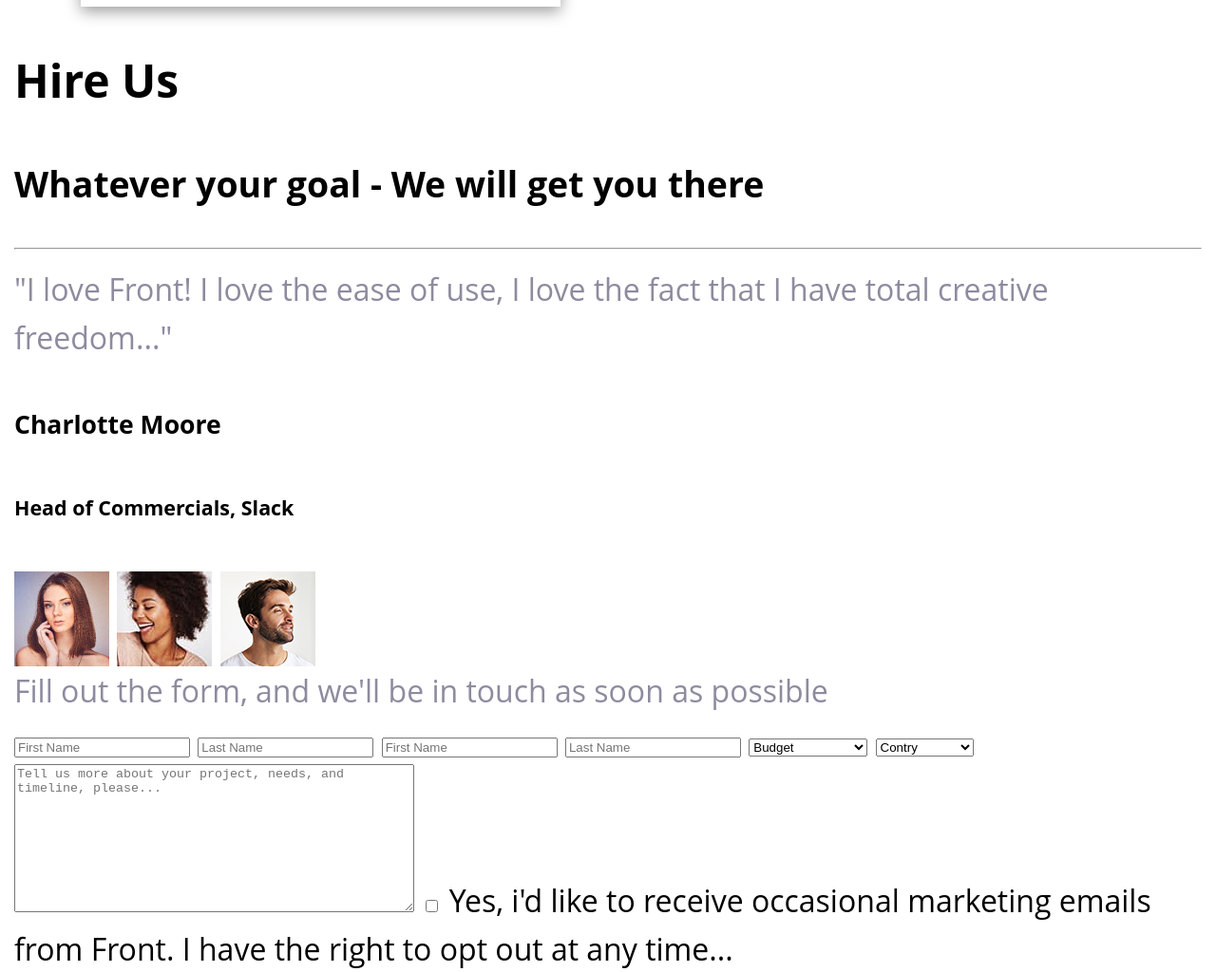
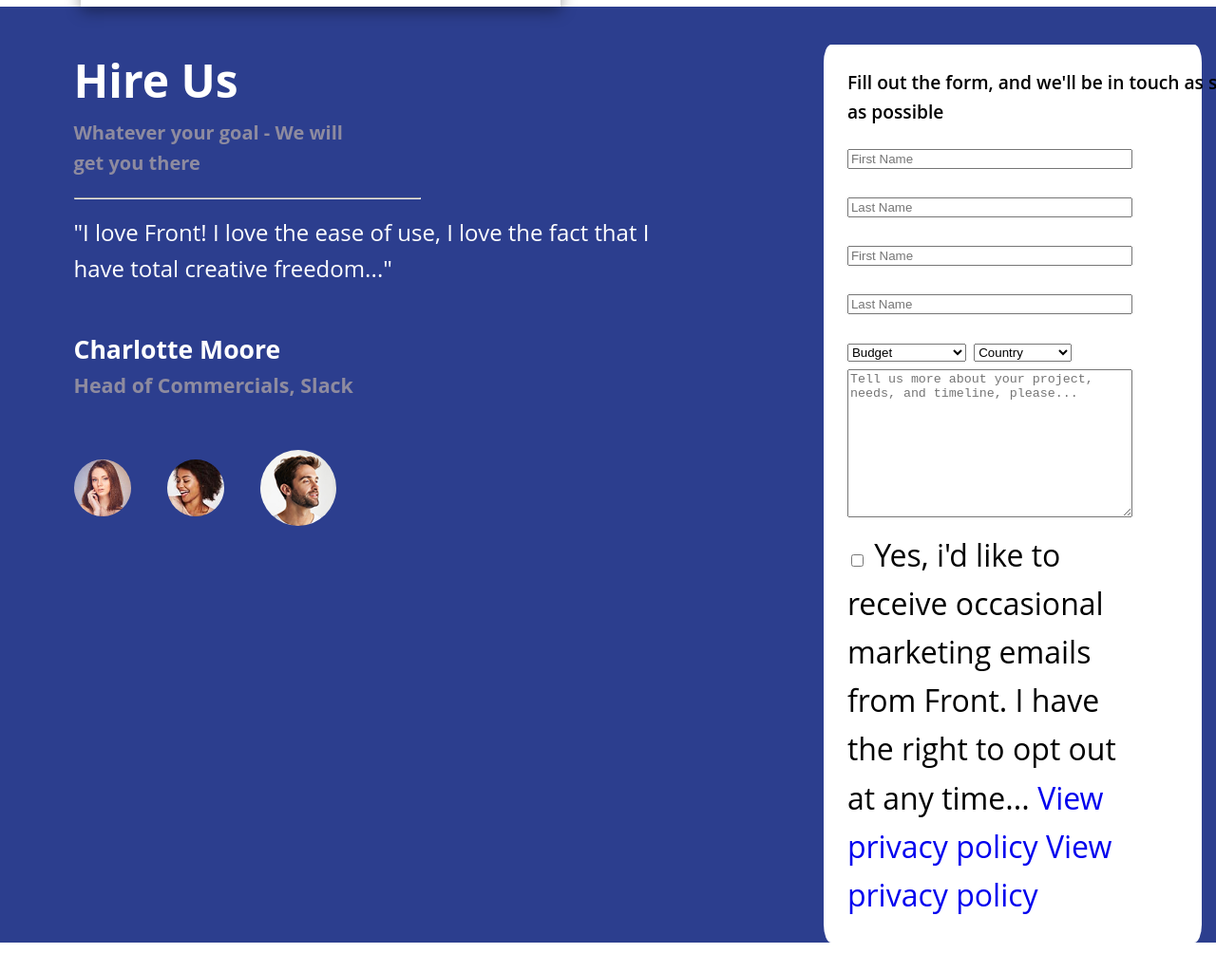
Before and after one commit to Gehrkegame/Sass, a plain HTML site: page index.html in a window 1280 px wide. Shown: the part 4815-5839 px from the top of the page at 95% size. After the commit the page ends 5808 px from the top, so only its background shows below. Drawn offline with Linux system fonts and the light colour scheme.

Commit message:
added form and css

```diff
--- a/CSS/style.css
+++ b/CSS/style.css
@@ -452,3 +452,93 @@
 .features p {
   font-size: var(--size-16);
 }
+
+.hire-wrapper {
+  display: flex;
+  background-color: #2c3e8e;
+}
+
+.contact-form {
+  display: block;
+  text-align: center;
+}
+
+.hire-text h1 {
+  color: var(--white);
+  margin-bottom: auto;
+}
+
+.hire-text h3 {
+  color: var(--font-color-light);
+  font-size: var(--size-20);
+  width: 31%;
+  margin-top: 0;
+}
+
+.hire-header hr {
+  width: 40%;
+  margin-left: 0;
+}
+.hire-header {
+  padding-left: 5%;
+  margin-right: -10%;
+}
+.hire-header p {
+  color: var(--white);
+  font-size: 75%;
+  width: 70%;
+}
+.hire-header h5 {
+  margin-bottom: auto;
+  color: var(--white);
+}
+.hire-header h6 {
+  color: var(--font-color-light);
+  margin-top: 0;
+}
+
+.sm-circle {
+  border-radius: 50%;
+  width: var(--size-60);
+  margin-right: var(--size-30);
+}
+
+.med-circle {
+  border-radius: 50%;
+  width: var(--size-80);
+}
+form {
+  width: 350px;
+  padding: 25px;
+  display: inline-block;
+  margin-right: auto;
+  text-align: left;
+  object-fit: cover;
+}
+
+input[type="text"],
+input[type="email"],
+input[type="number"],
+#feature,
+#role,
+textarea,
+input[type="submit"] {
+  width: 100%;
+}
+
+.contact-form {
+  background-color: var(--white);
+  width: 33%;
+  text-align: left;
+  border-radius: 2%;
+  margin-top: var(--size-40);
+  display: flex;
+  flex-direction: column;
+}
+
+.top-form {
+  color: var(--black);
+  font-size: 60%;
+  width: 150%;
+  font-weight: 600;
+}
--- a/index.html
+++ b/index.html
@@ -249,37 +249,40 @@
 
         <h5>Charlotte Moore</h5>
         <h6>Head of Commercials, Slack</h6>
+        <div class="head-shots">
+          <img src="./saas-project-assets/people/woman_two.jpg" alt="woman-one" class="sm-circle">
+          <img src="./saas-project-assets/people/woman_one.jpg" alt="woman-two" class="sm-circle">
+          <img src="./saas-project-assets/people/man_one.jpg" alt="man-one"
+          class="med-circle">
+        </div>
       </div>
 
-      <div class="head-shots">
-        <img src="./saas-project-assets/people/woman_two.jpg" alt="woman-one" class="sm-circle">
-        <img src="./saas-project-assets/people/woman_one.jpg" alt="woman-two" class="sm-circle">
-        <img src="./saas-project-assets/people/man_one.jpg" alt="man-one"
-        class="med-circle">
-      </div>
+
       <div class="contact-form">
         <form action="" method="post">
           <p class="top-form">Fill out the form, and we'll be in touch as soon as possible</p>
           <label for="first-name" hidden="hidden">First Name</label><input type="text" name="first-name" id="first-name" placeholder="First Name">
           <label for="last-name" hidden="hidden">Last Name</label><input type="text" name="last-name" id="last-name" placeholder="Last Name">
-          <label for="sfirst-name" hidden="hidden">First Name</label><input type="text" name="sfirst-name" id="sfirst-name" placeholder="First Name">
-          <label for="slast-name" hidden="hidden">Last Name</label><input type="text" name="slast-name" id="slast-name" placeholder="Last Name">
+          <label for="sfirst-name" hidden="hidden">First Name</label><input type="text" name="s-first-name" id="sfirst-name" placeholder="First Name">
+          <label for="slast-name" hidden="hidden">Last Name</label><input type="text" name="s-last-name" id="slast-name" placeholder="Last Name">
           <select name="budget" id="budget">
             <option value="budget" selected disabled>Budget</option>
             <option value="single-payment">Single Payment</option>
             <option value="monthly-payment">Monthly Payment</option>
             <option value="Annual-payment">Yearly Payment</option>
           </select>
-          <select name="contry" id="contry">
-            <option value="contry" selected disabled>Contry</option>
+          <select name="country" id="country">
+            <option value="country" selected disabled>Country</option>
             <option value="usa">United States</option>
             <option value="england">England</option>
             <option value="canada">Canada</option>
             <option value="mexico">Mexico</option>
           </select>
           <textarea name="suggestions" id="suggestions" cols="50" rows="10" placeholder="Tell us more about your project, needs, and timeline, please..."></textarea>
-          <input name="checkbox" id="checkbox" type="checkbox">
+            <input name="checkbox" id="checkbox" type="checkbox">
           <label for="checkbox">Yes, i'd like to receive occasional marketing emails from Front. I have the right to opt out at any time...</label>
+          <a href="#">View privacy policy</a>
+          <a href="#">View privacy policy</a>
         </form>
       </div>
     </section>
```
